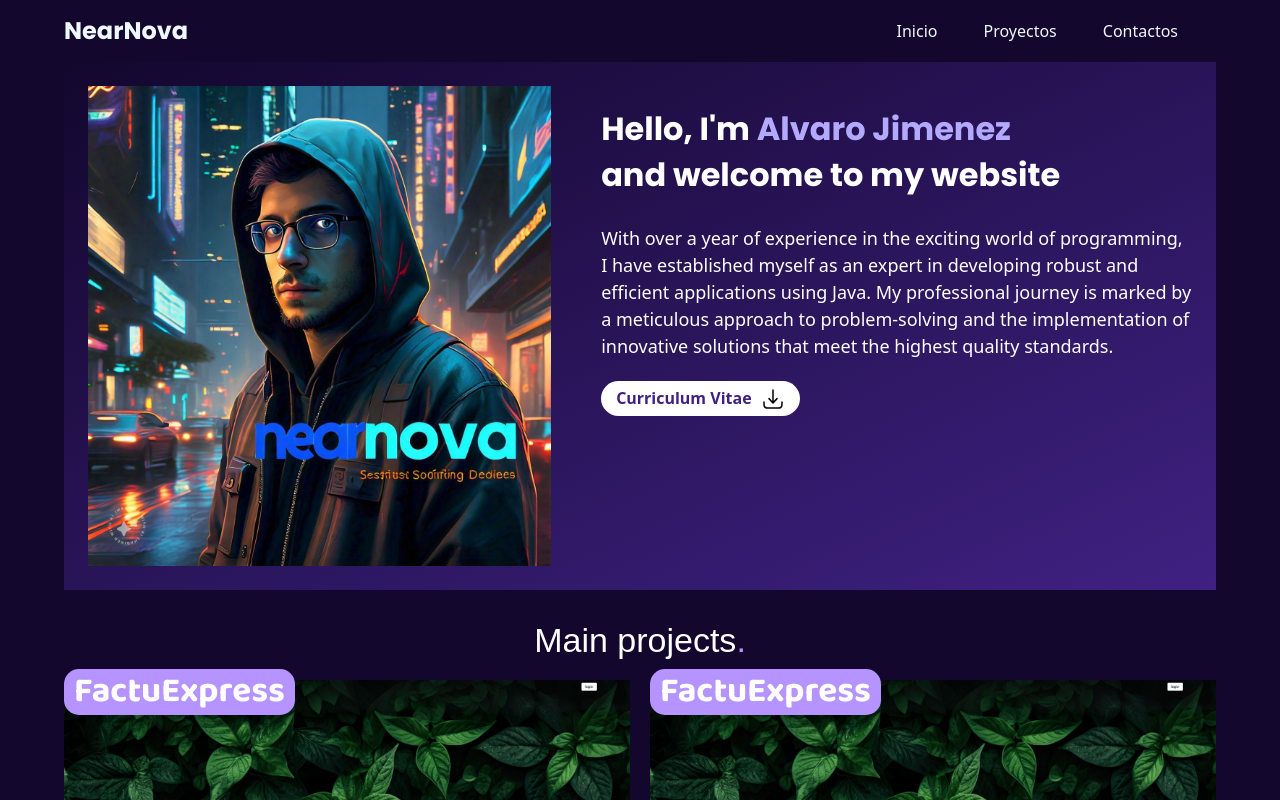
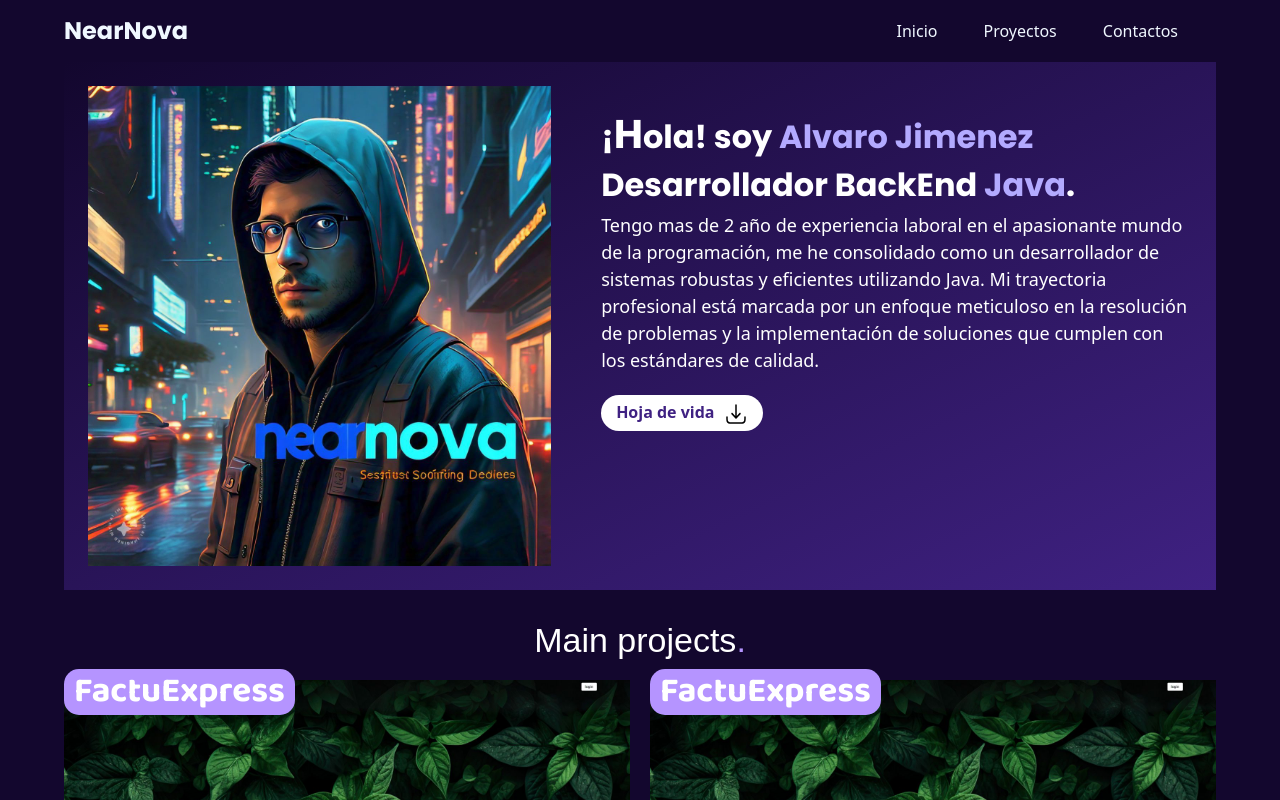
Before and after one commit to aejimenez19/Portafolio, an Angular app: page / in a window 1280 px wide. Shown: the top 800 px of the page. Built offline with nearby package versions, Linux system fonts and the light colour scheme; a web font is replaced by a local one.

Commit message:
Cambiando a spanish la descripcion personal

```diff
--- a/src/app/components/principal/principal.component.css
+++ b/src/app/components/principal/principal.component.css
@@ -7,7 +7,12 @@
 .presentation {
     flex-direction: column;
 }
-
+.letrainicial {
+    font-family: "Poppins", sans-serif;
+    font-weight: bold;
+    font-style: normal;
+    font-size: 40px;
+}
 .cont-img {
     order: -1;
     display: flex;
@@ -67,7 +72,7 @@
     }
 
     .texto-pre {
-        margin-top: 30px;
+        margin-top: 5px;
         font-size: 18px;
     }
 
--- a/src/app/components/principal/principal.component.html
+++ b/src/app/components/principal/principal.component.html
@@ -3,10 +3,9 @@
         <img src="/assets/img2.png" class="img">
     </div>
     <div class="cont-text mt-4">
-        <h2 class="title">Hello, I'm <span class="name">Alvaro Jimenez</span></h2>
-        <h2 class="title">and welcome to my website</h2>
-        <p class="texto-pre">With over a year of experience in the exciting world of programming, I have established myself as an expert in developing robust and efficient applications using Java. My professional journey is marked by a meticulous approach to problem-solving and the implementation of innovative solutions that meet the highest quality standards.
-        </p>
-        <button class="buton" (click)="downloadPDF()">Curriculum Vitae <img src="/assets/download-icon.svg" alt="" class="iconDownload"></button>
+        <h2 class="title">¡<span class="letrainicial">H</span>ola! soy <span class="name">Alvaro Jimenez</span></h2>
+        <h2 class="title">Desarrollador BackEnd <span class="name">Java</span>.</h2>
+        <p class="texto-pre">Tengo mas de 2 año de experiencia laboral en el apasionante mundo de la programación, me he consolidado como un desarrollador de sistemas robustas y eficientes utilizando Java. Mi trayectoria profesional está marcada por un enfoque meticuloso en la resolución de problemas y la implementación de soluciones que cumplen con los estándares de calidad.</p>
+        <button class="buton" (click)="downloadPDF()">Hoja de vida <img src="/assets/download-icon.svg" alt="" class="iconDownload"></button>
     </div>
 </section>
```
